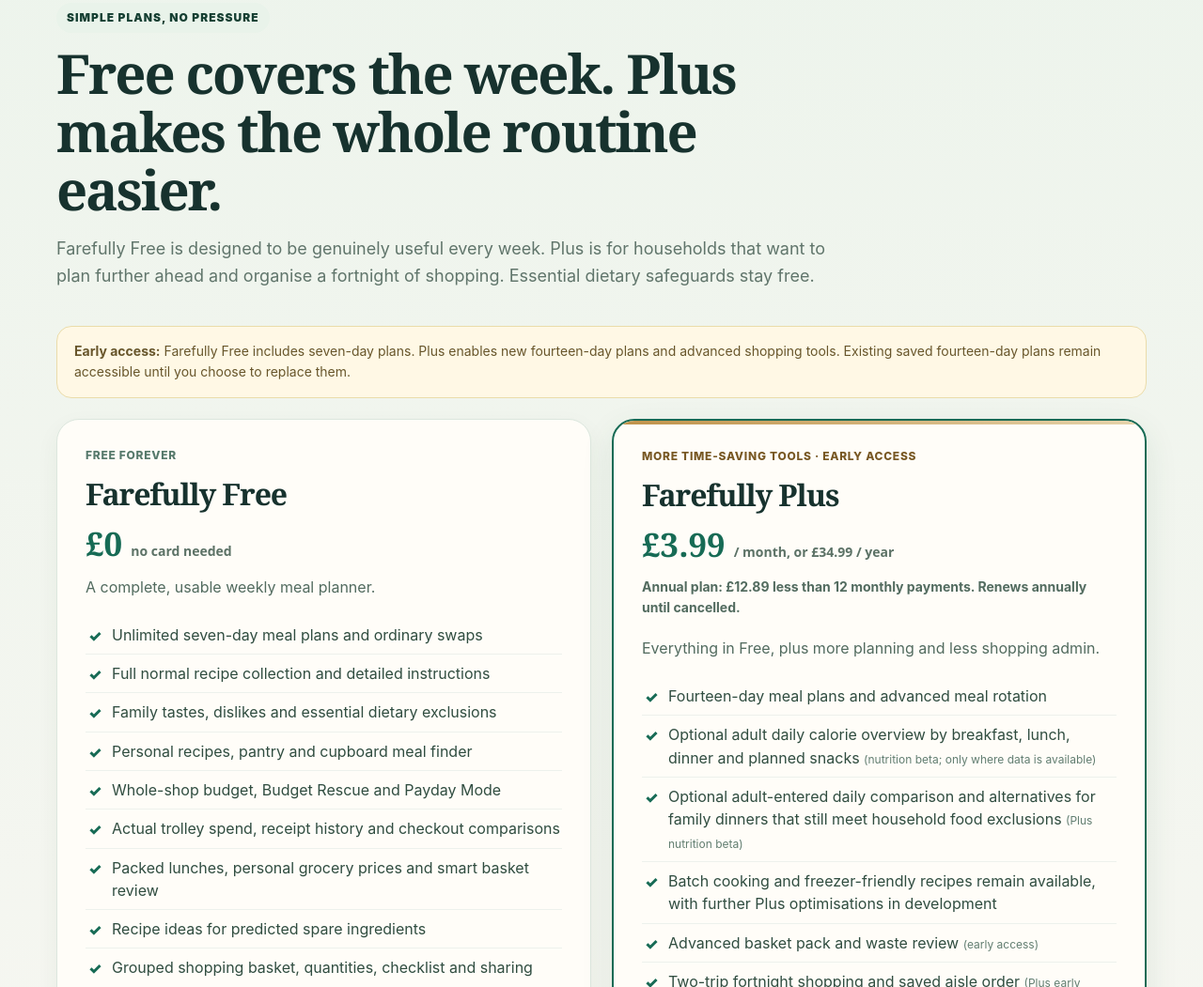
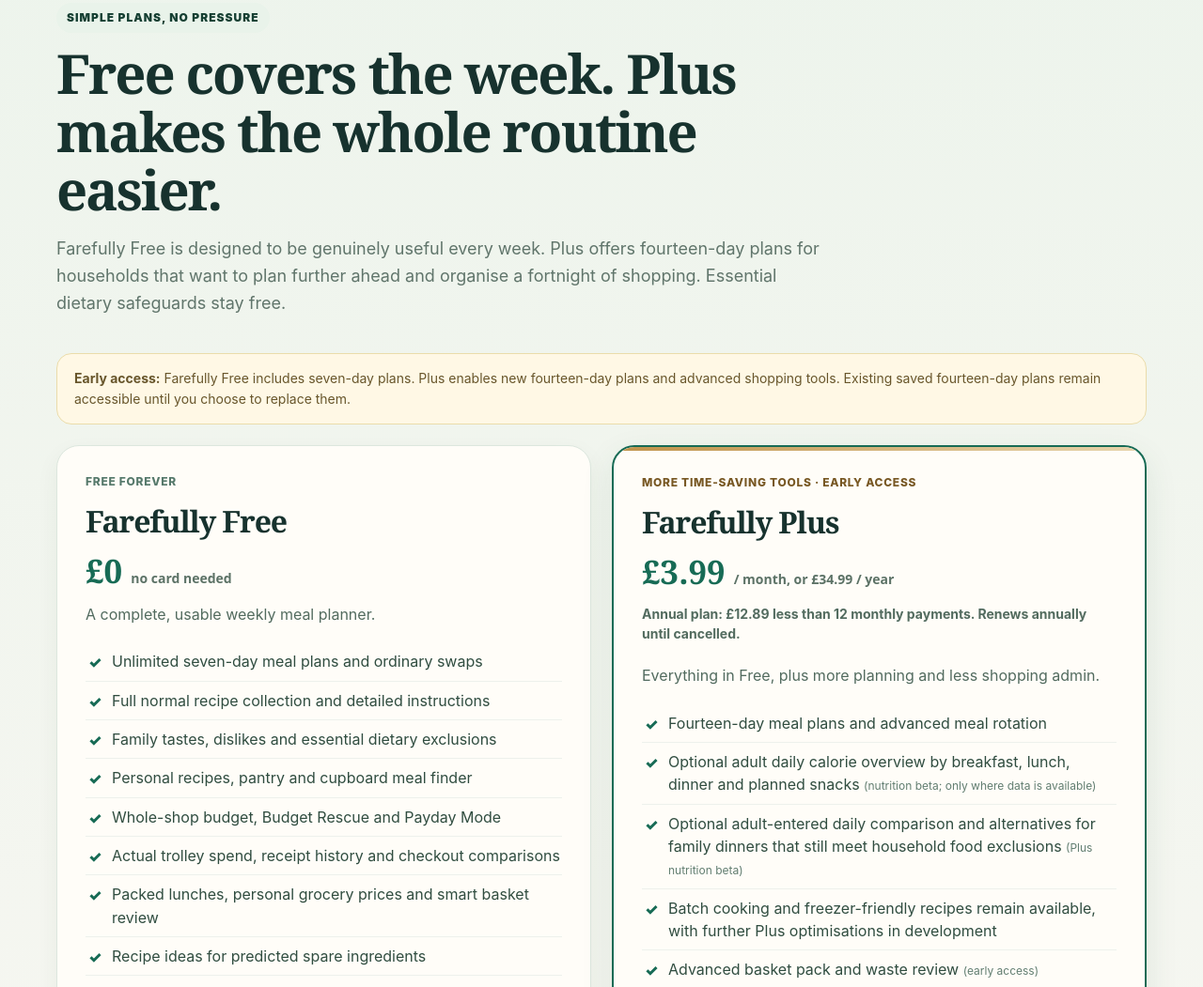
Before and after one commit to ColouredStatic/Farefully, a plain HTML site: page index.html in a window 1280 px wide. Shown: the part 5004-6055 px from the top of the page at 94% size. Drawn offline with Linux system fonts and the light colour scheme.

Commit message:
Keep explicit existing Plus feature statement in refreshed copy

```diff
--- a/index.html
+++ b/index.html
@@ -18,7 +18,7 @@
 <section class="section plans-section" id="plans" aria-labelledby="plans-title"><div class="wrap">
  <div class="sectionHead"><span class="eyebrow">Simple plans, no pressure</span>
  <h2 id="plans-title">Free covers the week. Plus makes the whole routine easier.</h2>
- <p>Farefully Free is designed to be genuinely useful every week. Plus is for households that want to plan further ahead and organise a fortnight of shopping. Essential dietary safeguards stay free.</p></div>
+ <p>Farefully Free is designed to be genuinely useful every week. Plus offers fourteen-day plans for households that want to plan further ahead and organise a fortnight of shopping. Essential dietary safeguards stay free.</p></div>
  <div class="plans-beta-note"><b>Early access:</b> Farefully Free includes seven-day plans. Plus enables new fourteen-day plans and advanced shopping tools. Existing saved fourteen-day plans remain accessible until you choose to replace them.</div>
  <div class="plans-grid">
   <article class="plans-card">
```
